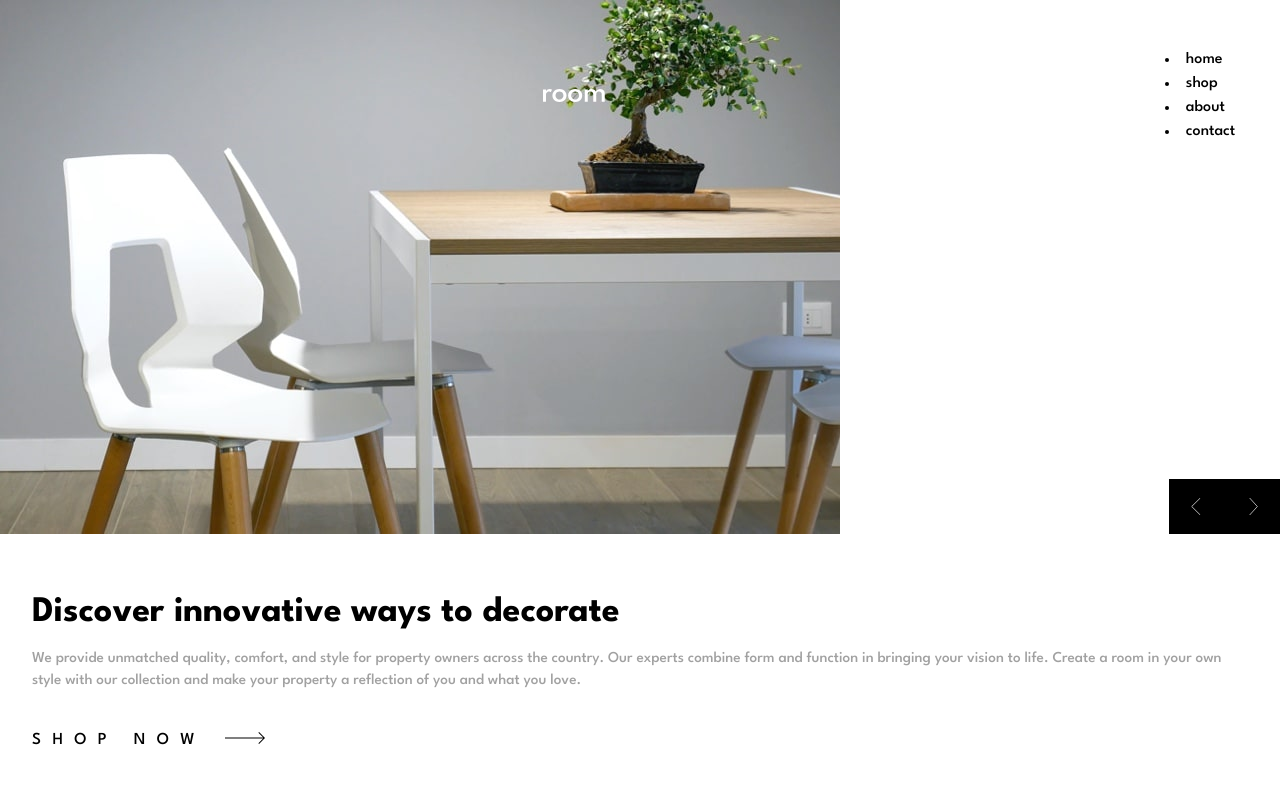
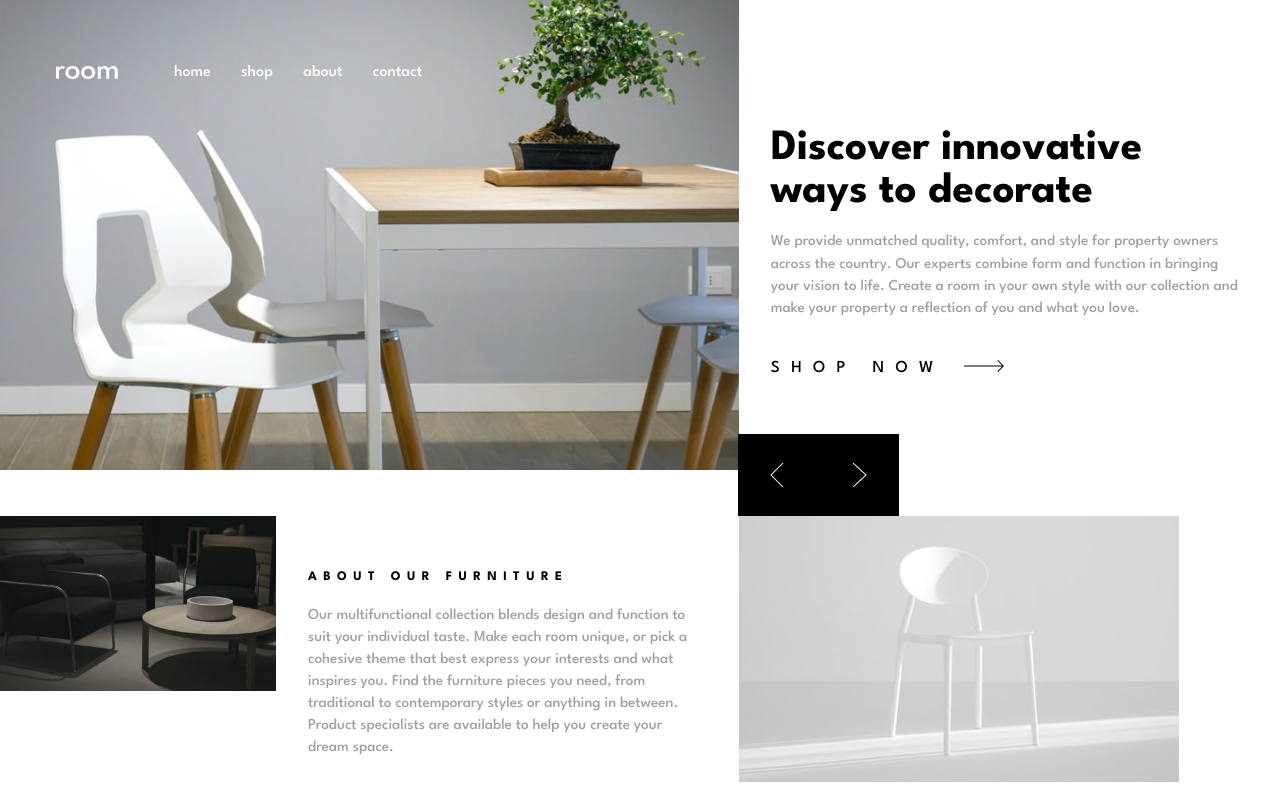
Before and after one commit to mrcordova/room-homepage, a plain HTML site: page index.html in a window 1280 px wide. Shown: the top 803 px of the page. Drawn offline with Linux system fonts and the light colour scheme.

Commit message:
arrows desktop styling

```diff
--- a/css/style.css
+++ b/css/style.css
@@ -43,8 +43,13 @@ header {
   z-index: 1;
   height: fit-content;
 
-  padding-inline: 1.5rem 2.8rem;
-  padding-block: 3rem;
+  /* Mobile */
+  /* padding-inline: 1.5rem 2.8rem; */
+  /* padding-block: 3rem; */
+  /* Desktop */
+  padding-inline: 3.5rem 2.8rem;
+  padding-block: 3.8rem;
+  gap: 3.5rem;
 }
 
 main {
@@ -79,16 +84,23 @@ main {
 }
 .arrows {
   bottom: 0;
-  right: 0;
+  right: -10rem;
   position: absolute;
   background-color: var(--Black);
 
   & button {
-    padding-block: 1.2rem;
-    padding-inline: 1.37rem;
+    /* Mobile */
+    /* padding-block: 1.2rem; */
+    /* padding-inline: 1.37rem; */
+    /* Desktop */
+    padding-block: 1.8rem;
+    padding-inline: 2rem;
 
     & img {
-      width: 0.6rem;
+      /* Mobile */
+      /* width: 0.6rem; */
+      /* Desktop */
+      width: 0.9rem;
     }
 
     &:hover {
@@ -102,10 +114,20 @@ main {
   display: flex;
   flex-direction: column;
 
+  /* Mobile */
+  /* padding-inline: 2rem; */
+  /* padding-block: 3.8rem; */
+  /* Desktop */
   padding-inline: 2rem;
-  padding-block: 3.8rem;
+  padding-block: 8rem;
+  /* width: 50ch; */
   & h1 {
-    font-size: 2.25rem;
+    /* Mobile */
+    /* font-size: 2.25rem; */
+    /* line-height: 1; */
+    /* padding-block-end: 1rem; */
+    /* Desktop */
+    font-size: 2.7rem;
     line-height: 1;
     padding-block-end: 1rem;
   }
@@ -141,6 +163,16 @@ main {
 }
 #desktop-menu {
   display: none;
+
+  & menu {
+    padding: 0;
+    display: flex;
+    gap: 1.9rem;
+    & li {
+      list-style: none;
+      color: var(--White);
+    }
+  }
 }
 #hamburger-menu {
   &:hover {
@@ -174,6 +206,11 @@ main {
     }
   }
 }
+
+.mySlides,
+.myDescSlides {
+  transition: 1s ease;
+}
 .hide {
   display: none;
 }
@@ -185,7 +222,15 @@ main {
   #desktop-menu {
     display: flex;
   }
+  .img-container {
+    grid-row: 1;
+    grid-column: 1 / 3;
+  }
 
+  .about-container {
+    grid-column: 2 / span 1;
+    grid-row: 2;
+  }
   #hamburger-menu {
     display: none;
   }
@@ -193,4 +238,20 @@ main {
   #mobile-menu:popover-open {
     display: none;
   }
+  .discover-con {
+    grid-row: 1;
+    /* grid-column: 3 / 5; */
+  }
+  .logo {
+    margin: 0;
+  }
+
+  .dark {
+    grid-row: 2;
+    grid-column: 1 / 1;
+  }
+  .light {
+    grid-row: 2;
+    grid-column: 3;
+  }
 }
--- a/index.html
+++ b/index.html
@@ -159,7 +159,10 @@
           <!-- <img src="./images/icon-arrow.svg" alt="black arrow" /> -->
         </button>
       </div>
-      <img src="./images/image-about-dark.jpg" alt="two chairs with tabke" />
+      <img
+        class="dark"
+        src="./images/image-about-dark.jpg"
+        alt="two chairs with tabke" />
       <div class="about-container">
         <h2 class="league-spartan-700">ABOUT OUR FURNITURE</h2>
         <p>
@@ -171,7 +174,10 @@
           dream space.
         </p>
       </div>
-      <img src="./images/image-about-light.jpg" alt="single chair" />
+      <img
+        class="light"
+        src="./images/image-about-light.jpg"
+        alt="single chair" />
     </main>
   </body>
 </html>
```
